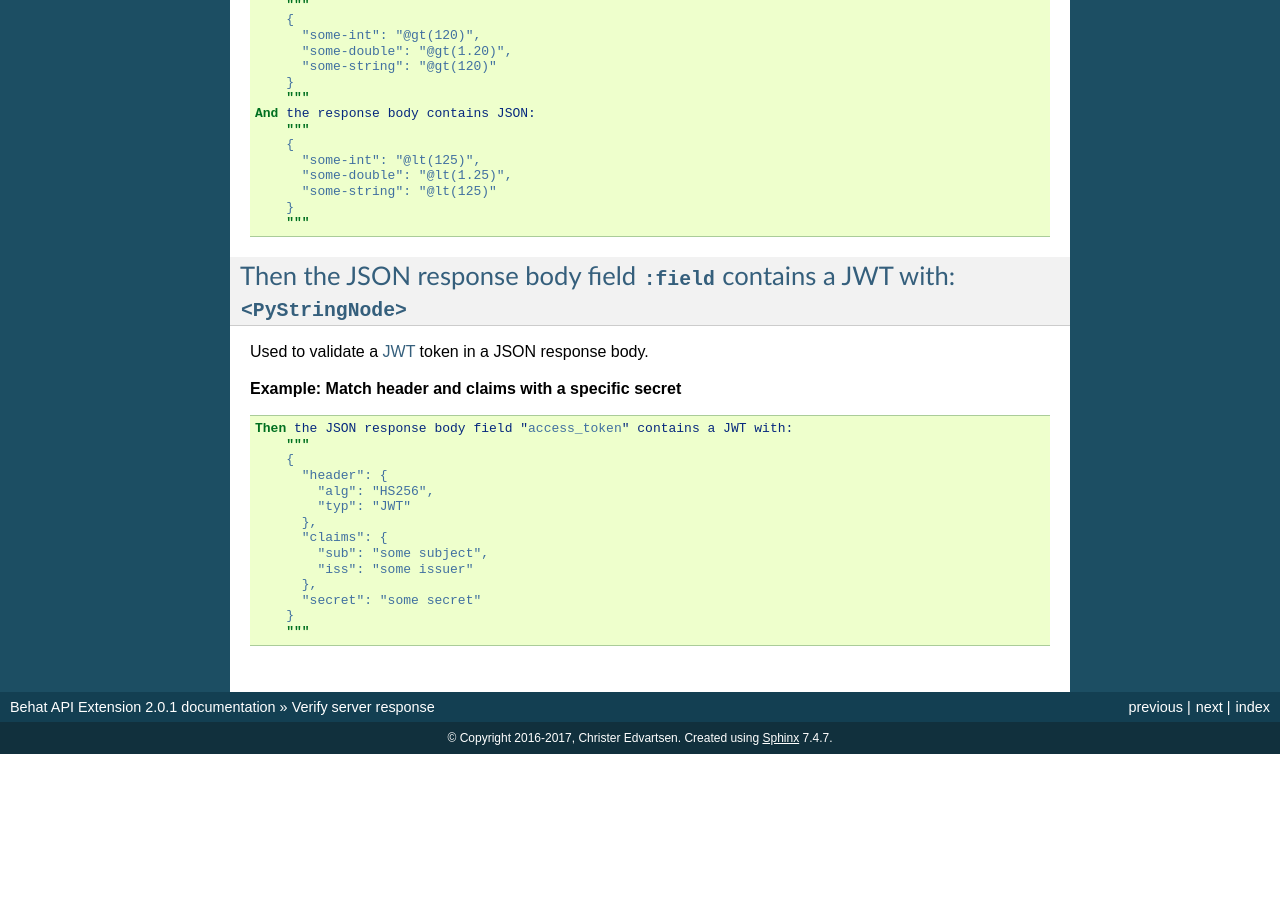
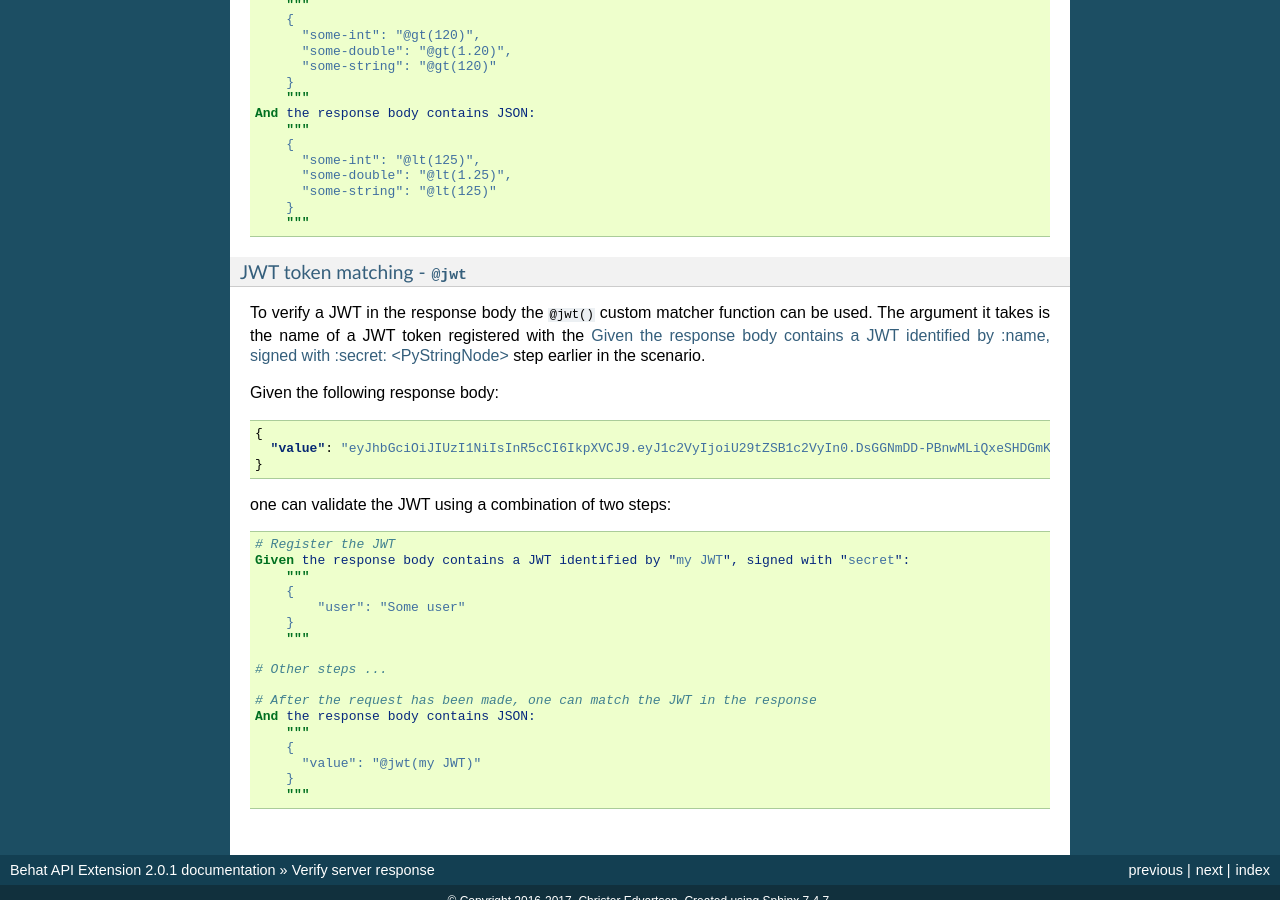
Before and after one commit to imbo/behat-api-extension, a Sphinx documentation site: the page built from docs/guide/verify-server-response.rst, in a window 1280 px wide and 900 px high, scrolled down 11539 px. Built offline with Sphinx 7.4.7, drawn with Linux system fonts in a browser that asks for light colours; before the commit the page ends 12293 px from its top, so only the background shows below that; some of the changed text lies outside the part shown.

Commit message:
Add docs for JWT matching

```diff
--- a/docs/guide/verify-server-response.rst
+++ b/docs/guide/verify-server-response.rst
@@ -628,28 +628,39 @@ one can compare the numeric values using:
         }
         """
 
-.. _then-the-JSON-response-body-field-contains-a-JWT-with:
+.. _jwt-custom-matcher:
 
-Then the JSON response body field ``:field`` contains a JWT with: ``<PyStringNode>``
-------------------------------------------------------------------------------------
+JWT token matching - ``@jwt``
+"""""""""""""""""""""""""""""
 
-Used to validate a `JWT <https://jwt.io/>`_ token in a JSON response body.
+To verify a JWT in the response body the ``@jwt()`` custom matcher function can be used. The argument it takes is the name of a JWT token registered with the :ref:`given-the-response-body-contains-a-jwt` step earlier in the scenario.
 
-**Example: Match header and claims with a specific secret**
+Given the following response body:
+
+.. code-block:: json
+
+    {
+      "value": "eyJhbGciOiJIUzI1NiIsInR5cCI6IkpXVCJ9.eyJ1c2VyIjoiU29tZSB1c2VyIn0.DsGGNmDD-PBnwMLiQxeSHDGmKBSdP0lSmWuaiwSxfQE"
+    }
+
+one can validate the JWT using a combination of two steps:
 
 .. code-block:: gherkin
 
-    Then the JSON response body field "access_token" contains a JWT with:
+    # Register the JWT
+    Given the response body contains a JWT identified by "my JWT", signed with "secret":
         """
         {
-          "header": {
-            "alg": "HS256",
-            "typ": "JWT"
-          },
-          "claims": {
-            "sub": "some subject",
-            "iss": "some issuer"
-          },
-          "secret": "some secret"
+            "user": "Some user"
         }
         """
+
+    # Other steps ...
+
+    # After the request has been made, one can match the JWT in the response
+    And the response body contains JSON:
+        """
+        {
+          "value": "@jwt(my JWT)"
+        }
+        """
```
Also changed, not shown: docs/guide/setup-request.rst (+20 -0 lines).
